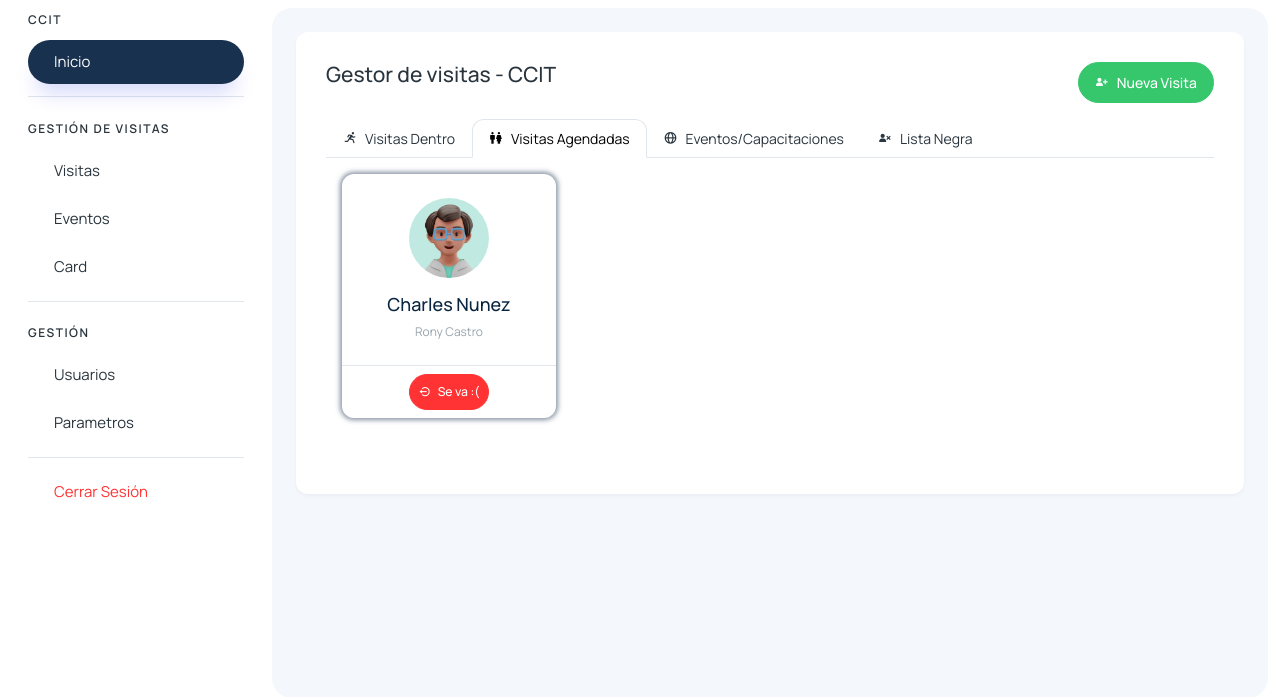
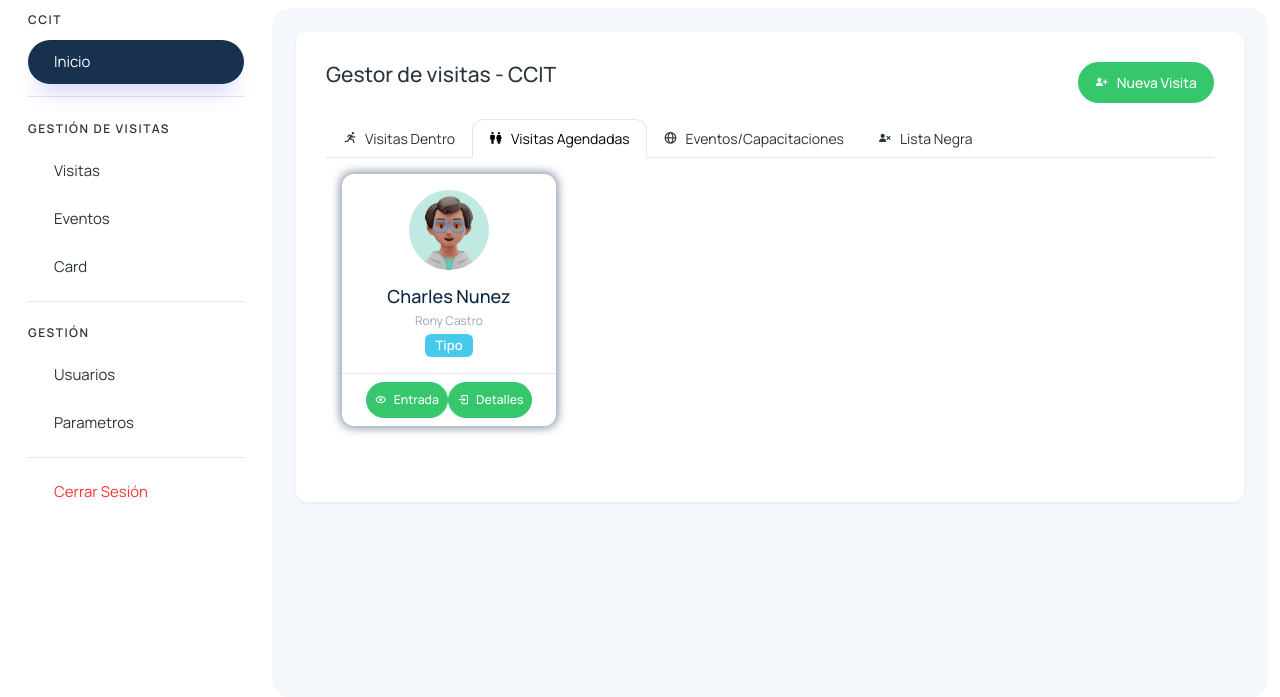
Before and after one commit to Andrs26/ccit, a Django app: page /inicio in a window 1280 px wide, after a click on "Visitas Agendadas". Shown: the part 72-769 px from the top of the page. Run offline with Django 5.2, Linux system fonts and the light colour scheme; a user stored in the database is signed in; some libraries are stand-ins or nearby versions.

Commit message:
Update inicio.html

```diff
--- a/gestion_visitantes/templates/inicio/inicio.html
+++ b/gestion_visitantes/templates/inicio/inicio.html
@@ -5,11 +5,11 @@
 <style>
     .card-visita-dentro {
         /* border: 1px solid #18314F; */
-        box-shadow: 0px 0px 5px 2px #18314f86;
+        box-shadow: 0px 0px 10px 2px #18314f86;
     }
     .card-visita-dentro:hover {
         /* border: 1px solid #18314F; */
-        box-shadow: 0px 0px 10px 2px #18314f86;
+        box-shadow: 0px 0px 20px 2px #18314f86;
     }
 </style>
 {% if messages %}
@@ -136,15 +136,24 @@
         <div class="tab-pane p-3" id="v_agendada" role="tabpanel">
             <div class="col-3">
                 <div class="card hover-img card-visita-dentro">
-                    <div class="card-body p-4 text-center border-bottom">
+                    <div class="card-body p-3 text-center border-bottom">
                         <img src="{% static '/assets/images/profile/user-3.jpg' %}" alt="matdash-img" class="rounded-circle mb-3" width="80" height="80">
                         <h4 class="card-title mb-1">Charles Nunez</h4>
-                        <span class="fs-2">Rony Castro</span>
+                        <div class=" mb-1 row">
+                            <span class="fs-2">Rony Castro</span>
+                        </div>
+                        <span class="badge text-bg-info text-white">Tipo</span>
                     </div>
                     <ul class="px-2 py-2 list-unstyled d-flex align-items-center justify-content-center mb-0">
                         <li class="position-relative">
-                            <a class="btn btn-danger btn-sm text-white d-flex align-items-center justify-content-center p-2" href="javascript:void(0)">
-                                <i class='bx bx-log-out-circle' style="margin-right: 7px;"></i> Se va :(
+                            <a class="btn btn-success btn-sm text-white d-flex align-items-center justify-content-center p-2" href="javascript:void(0)">
+                                <i class='bx bx-show' style="margin-right: 7px;"></i> Entrada
+                            </a>
+                        </li>
+
+                        <li class="position-relative">
+                            <a class="btn btn-success btn-sm text-white d-flex align-items-center justify-content-center p-2" href="javascript:void(0)">
+                                <i class='bx bx-log-in' style="margin-right: 7px;"></i> Detalles
                             </a>
                         </li>
                     </ul>
@@ -162,8 +171,8 @@
                     </div>
                     <ul class="px-2 py-2 list-unstyled d-flex align-items-center justify-content-center mb-0">
                         <li class="position-relative">
-                            <a class="btn btn-danger btn-sm text-white d-flex align-items-center justify-content-center p-2" href="javascript:void(0)">
-                                <i class='bx bx-log-out-circle' style="margin-right: 7px;"></i> Se va :(
+                            <a class="btn btn-success btn-sm text-white d-flex align-items-center justify-content-center p-2" href="javascript:void(0)">
+                                <i class='bx bx-show' style="margin-right: 7px;"></i> Detalles
                             </a>
                         </li>
                     </ul>
```
